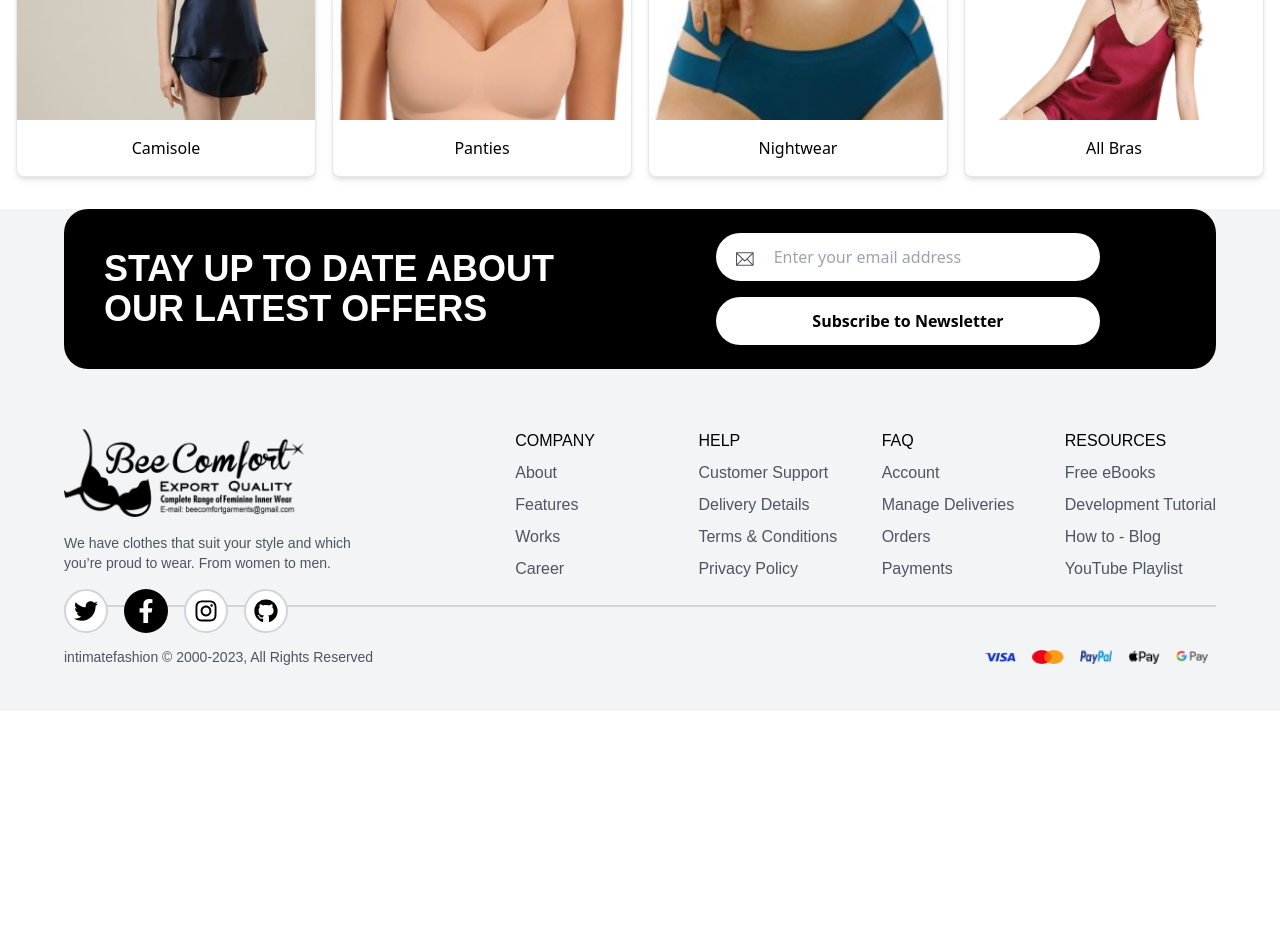
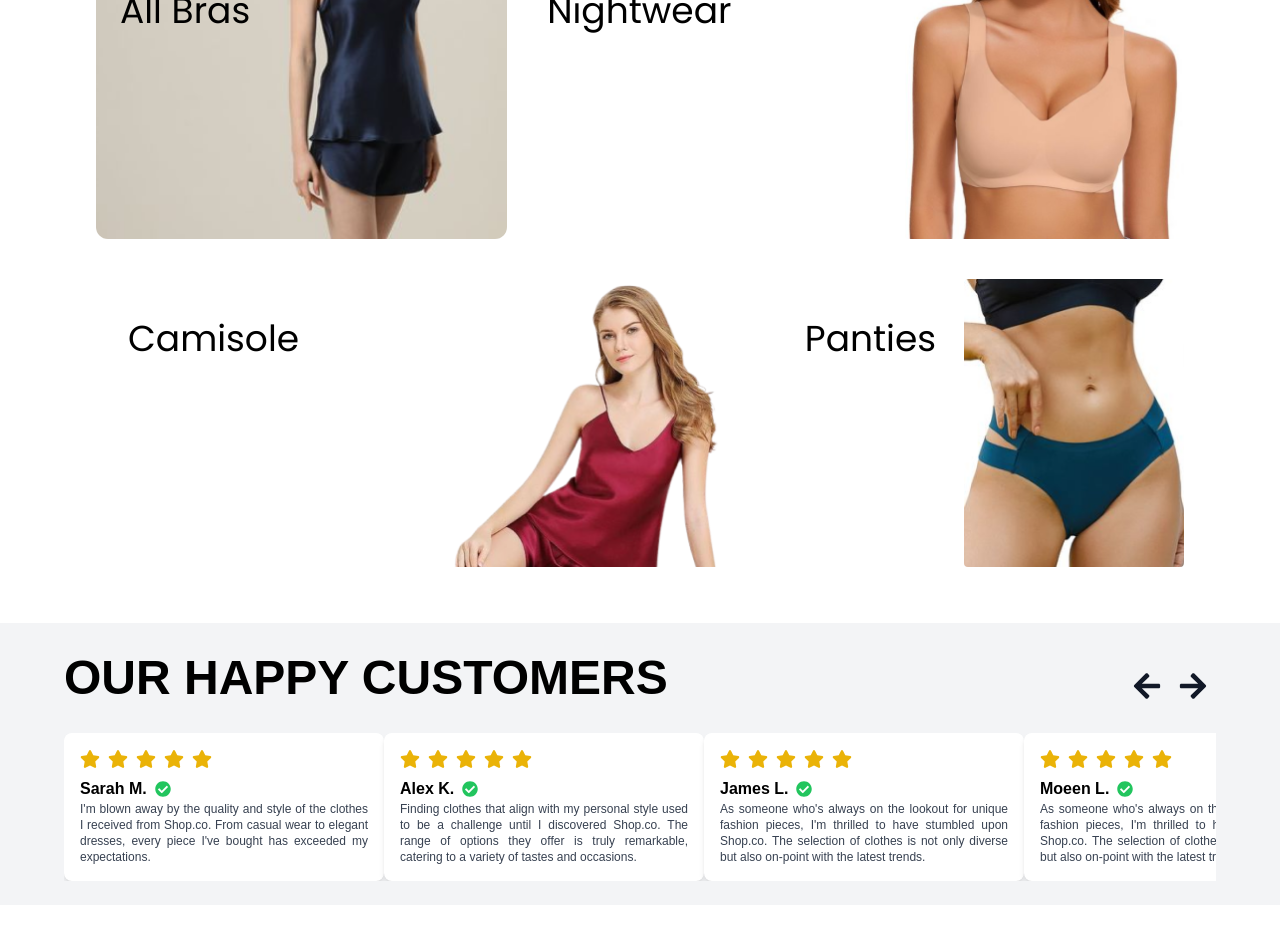
Before and after one commit to JavariaTabassum/Admin, a React (Create React App) app in the folder frontend/: page /shopping-view/home in a window 1280 px wide. Shown: the part 2860-3803 px from the top of the page. Before the commit the page ends 3571 px from the top, so only its background shows below. Built offline with nearby package versions, Linux system fonts and the light colour scheme; a web font is replaced by a local one.

Commit message:
Home Page completed

```diff
--- /dev/null
+++ b/frontend/src/components/shopping-view/Home/TestimonialCard.jsx
@@ -0,0 +1,20 @@
+// TestimonialCard.jsx
+import { FaStar, FaCheckCircle } from "react-icons/fa";
+
+const TestimonialCard = ({ name, feedback }) => {
+  return (
+    <div className="bg-white rounded-lg shadow-md p-4 flex flex-col items-start">
+      <div className="flex items-center mb-2">
+        <div className="text-yellow-500 flex gap-2">
+          {[...Array(5)].map((_, index) => (
+            <FaStar key={`full-${index}`} className="text-yellow-500 text-xl" />
+          ))}
+        </div>
+      </div>
+      <div className="flex gap-2 items-center "><h4 className="font-bold align-middle text-base font-satoshi ">{name}</h4> <FaCheckCircle className="text-green-500" /></div>
+      <p className="text-gray-700 font-satoshi font-normal sm:text-xs text-justify text-base">{feedback}</p>
+    </div>
+  );
+};
+
+export default TestimonialCard;
--- a/frontend/src/pages/shopping-view/HomePage/BrowseByStyle.jsx
+++ b/frontend/src/pages/shopping-view/HomePage/BrowseByStyle.jsx
@@ -1,33 +1,81 @@
 import React from 'react';
 import { BSImage1, BSImage2,BSImage3, BSImage4 } from '../../../assets';
-const BrowseByStyle = () => {
-  const categories = [
-    { name: 'Camisole', image: BSImage1 },
-    { name: 'Panties', image: BSImage2 },
-    { name: 'Nightwear', image: BSImage3 },
-    { name: 'All Bras', image: BSImage4 },
-  ];
 
+
+const BrowseByDressStyle = () => {
   return (
-    <div className="px-4 py-8">
-      <h2 className="md:text-5xl text-3xl font-bold font-integral text-center mb-10">Browse by Dress Style</h2>
-      <div className="grid grid-cols-1 sm:grid-cols-2 lg:grid-cols-4 gap-4">
-        {categories.map((category, index) => (
-          <div
-            key={index}
-            className="flex flex-col items-center justify-center border rounded-lg overflow-hidden shadow-md bg-white"
-          >
-            <img
-              src={category.image}
-              alt={category.name}
-              className="w-full h-48 object-cover"
-            />
-            <div className="p-4 text-center font-medium">{category.name}</div>
+    <div className="my-10 p-4 xl:mx-20 lg:mx-12 md:mx-6">
+      <h2 className="md:text-5xl text-3xl font-bold font-integral text-center mb-10">BROWSE BY DRESS STYLE</h2>
+      <div className="grid lg:grid-cols-5 grid-cols-2 md:gap-10 gap-2">
+        {/* All Bras */}
+        <div className="relative lg:col-span-2 col-span-1">
+          <img
+            src={BSImage1}
+            alt="All Bras"
+            className="md:w-full w-auto sm:h-72 h-32 object-cover rounded-xl"
+          />
+          <div className="absolute lg:flex hidden inset-0 top-10 left-6">
+            <span className=" font-normal font-[Poppins] text-4xl">All Bras</span>
           </div>
-        ))}
+          <div className="absolute lg:hidden flex inset-0 top-4 left-2">
+            <span className=" font-normal font-[Poppins] md:text-4xl sm:text-2xl text-sm">Camisole</span>
+          </div>
+        </div>
+        {/* Nightwear */}
+        <div className="relative lg:col-span-3 col-span-1 flex justify-end">
+          <img
+            src={BSImage2}
+            alt="Nightwear"
+            className="w-auto lg:flex hidden sm:h-72 h-32 object-cover rounded"
+          />
+          <div className="absolute inset-0 top-10 left-0">
+            <span className=" font-normal lg:flex hidden font-[Poppins] md:text-4xl sm:text-2xl text-sm">Nightwear</span>
+          </div>
+          <img
+            src={BSImage3}
+            alt="Panties"
+            className="w-auto sm:h-72 lg:hidden flex h-32 object-cover rounded"
+          />
+          <div className="absolute inset-0 top-4 md:-left-6 left-2">
+            <span className="font-normal lg:hidden flex font-[Poppins] md:text-4xl sm:text-2xl text-sm">Panties</span>
+          </div>
+        </div>
+        {/* Camisole */}
+        <div className="relative lg:col-span-3 col-span-1 flex justify-end">
+          <img
+            src={BSImage4}
+            alt="Camisole"
+            className="w-auto sm:h-72 h-40 object-cover rounded"
+          />
+          <div className="absolute inset-0 top-10 left-8">
+            <span className=" font-normal hidden lg:flex font-[Poppins] md:text-4xl sm:text-2xl text-sm">Camisole</span>
+          </div>
+          <div className="absolute inset-0 top-4 left-2">
+            <span className=" font-normal flex lg:hidden font-[Poppins] md:text-4xl sm:text-2xl text-sm">Nightwear</span>
+          </div>
+        </div>
+        {/* Panties */}
+        <div className="relative lg:col-span-2 col-span-1 flex justify-end">
+          <img
+            src={BSImage3}
+            alt="Panties"
+            className="w-auto sm:h-72 lg:flex hidden h-32 object-cover rounded"
+          />
+          <div className="absolute inset-0 top-10 xl:left-8 lg:-left-8 left-8">
+            <span className="font-normal lg:flex hidden font-[Poppins] md:text-4xl sm:text-2xl text-sm">Panties</span>
+          </div>
+          <img
+            src={BSImage2}
+            alt="Nightwear"
+            className="w-auto flex lg:hidden sm:h-72 h-32 object-cover rounded"
+          />
+          <div className="absolute inset-0 top-2 md:-left-7 left-2">
+            <span className=" font-normal flex lg:hidden font-[Poppins] md:text-4xl sm:text-2xl text-sm">All Bras</span>
+          </div>
+        </div>
       </div>
     </div>
   );
 };
 
-export default BrowseByStyle;
+export default BrowseByDressStyle;
--- a/frontend/src/pages/shopping-view/HomePage/Home.jsx
+++ b/frontend/src/pages/shopping-view/HomePage/Home.jsx
@@ -3,6 +3,7 @@ import HeroSection from './HeroSection'
 import NewArrivals from './NewArrivals'
 import TopSelling from './TopSelling'
 import BrowseByStyle from './BrowseByStyle'
+import Testimonials from './Testimonials'
 
 function Home() {
   return (
@@ -11,6 +12,7 @@ function Home() {
       <NewArrivals />
       <TopSelling />
       <BrowseByStyle />
+      <Testimonials />
     </>
   )
 }
--- /dev/null
+++ b/frontend/src/pages/shopping-view/HomePage/Testimonials.jsx
@@ -0,0 +1,83 @@
+import { useState } from "react";
+import TestimonialCard from "../../../components/shopping-view/Home/TestimonialCard";
+import { FaArrowLeft, FaArrowRight } from "react-icons/fa";
+
+const Testimonials = () => {
+  const testimonials = [
+    { name: "Sarah M.", feedback: "I'm blown away by the quality and style of the clothes I received from Shop.co. From casual wear to elegant dresses, every piece I've bought has exceeded my expectations." },
+    { name: "Alex K.", feedback: "Finding clothes that align with my personal style used to be a challenge until I discovered Shop.co. The range of options they offer is truly remarkable, catering to a variety of tastes and occasions." },
+    { name: "James L.", feedback: "As someone who's always on the lookout for unique fashion pieces, I'm thrilled to have stumbled upon Shop.co. The selection of clothes is not only diverse but also on-point with the latest trends." },
+    { name: "Moeen L.", feedback: "As someone who's always on the lookout for unique fashion pieces, I'm thrilled to have stumbled upon Shop.co. The selection of clothes is not only diverse but also on-point with the latest trends." },
+    { name: "Sarah M.", feedback: "I'm blown away by the quality and style of the clothes I received from Shop.co. From casual wear to elegant dresses, every piece I've bought has exceeded my expectations." },
+    { name: "Alex K.", feedback: "Finding clothes that align with my personal style used to be a challenge until I discovered Shop.co. The range of options they offer is truly remarkable, catering to a variety of tastes and occasions." },
+    { name: "James L.", feedback: "As someone who's always on the lookout for unique fashion pieces, I'm thrilled to have stumbled upon Shop.co. The selection of clothes is not only diverse but also on-point with the latest trends." },
+    { name: "Moeen L.", feedback: "As someone who's always on the lookout for unique fashion pieces, I'm thrilled to have stumbled upon Shop.co. The selection of clothes is not only diverse but also on-point with the latest trends." },
+  ];
+
+  const [currentIndex, setCurrentIndex] = useState(0);
+
+  const handlePrev = () => {
+    setCurrentIndex((prevIndex) =>
+      prevIndex === 0 ? testimonials.length - 1 : prevIndex - 1
+    );
+  };
+
+  const handleNext = () => {
+    setCurrentIndex((prevIndex) =>
+      prevIndex === testimonials.length - 1 ? 0 : prevIndex + 1
+    );
+  };
+
+  return (
+    <div className="py-6 bg-gray-100 md:px-16 px-10 my-10">
+      <div className="flex lg:justify-between justify-center items-center mb-6"><h2 className="md:text-5xl text-2xl font-bold font-integral text-center">OUR HAPPY CUSTOMERS</h2>
+      <div className="lg:flex hidden justify-end mt-4">
+          <button
+            onClick={handlePrev}
+            className="text-gray-900 p-2"
+          >
+            <FaArrowLeft className="text-3xl" />
+          </button>
+          <button
+            onClick={handleNext}
+            className="text-gray-900 p-2"
+          >
+            <FaArrowRight className="text-3xl" />
+          </button>
+        </div></div>
+      <div className="relative max-w-full mx-auto">
+        <div className="overflow-x-auto scroll-smooth no-scrollbar">
+          <div
+            className="flex transition-transform duration-500"
+            style={{ transform: `translateX(-${currentIndex * 100}%)` }}
+          >
+            {testimonials.map((testimonial, index) => (
+              <div
+                key={index}
+                className="md:min-w-80 min-w-72 flex justify-center"
+              >
+                <TestimonialCard {...testimonial} />
+              </div>
+            ))}
+          </div>
+        </div>
+        <div className="lg:hidden flex justify-center mt-4">
+          <button
+            onClick={handlePrev}
+            className="text-gray-900 p-2"
+          >
+            <FaArrowLeft className="text-xl" />
+          </button>
+          <button
+            onClick={handleNext}
+            className="text-gray-900 p-2"
+          >
+            <FaArrowRight className="text-xl" />
+          </button>
+        </div>
+      </div>
+    </div>
+  );
+};
+
+export default Testimonials;
```
Also changed, not shown: frontend/src/assets/shopping-view/HomeAssets/BSImage4.png.
